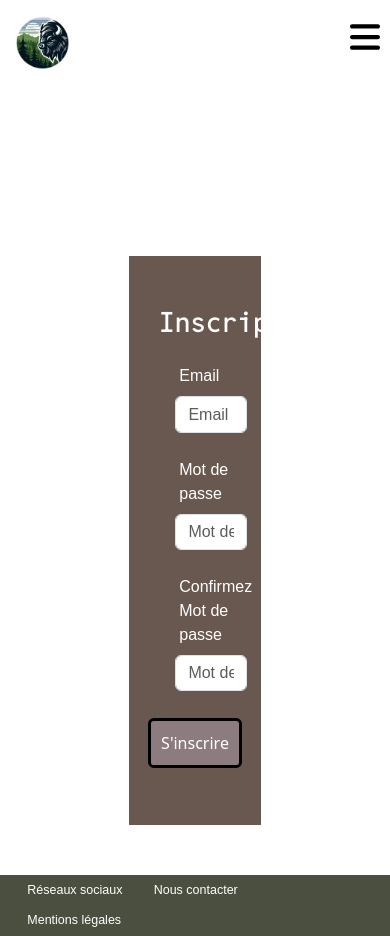
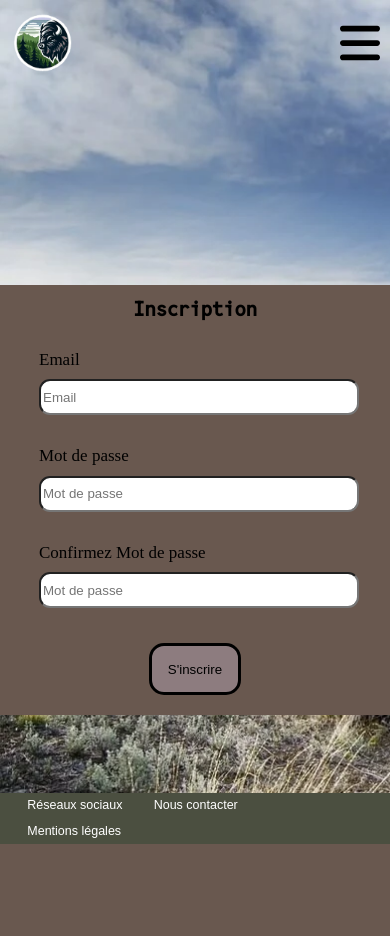
Before and after one commit to SarahNR-coder/PJFR-Yellowstone, a PHP site: page /Signin/signup.html in a window 390 px wide. After the commit the page ends 844 px from the top, so only its background shows below. Run offline with PHP 8.4, Linux system fonts and the light colour scheme; some libraries are stand-ins or nearby versions.

Commit message:
pages connexion et inscription

```diff
--- a/Signin/signin.html
+++ b/Signin/signin.html
@@ -27,9 +27,9 @@
           </nav>
     </header>
     <main>
-        <div id="signin-display">
+        <div id="form-display">
             <form id="signin-form">
-                <h1 id="signin-title">Connexion</h1>
+                <h1 class="uppage-title">Connexion</h1> <!--remplace id="signin-title"-->
                 <div class="parent-input">
                     <label for="signin-email-input">Email</label>
                     <input data-key="email" type="email" class="signin-input input-email" placeholder="Email" id="signin-email-input" required>
--- a/Signin/signup.html
+++ b/Signin/signup.html
@@ -8,7 +8,6 @@
     <link rel="stylesheet" href="style.css">
     <link rel="stylesheet" href="../style.css">
     <link rel="stylesheet" href="../active.css">
-    <link href="https://cdn.jsdelivr.net/npm/bootstrap@5.3.3/dist/css/bootstrap.min.css" rel="stylesheet" integrity="sha384-QWTKZyjpPEjISv5WaRU9OFeRpok6YctnYmDr5pNlyT2bRjXh0JMhjY6hW+ALEwIH" crossorigin="anonymous">
 </head>
 <body>
     <header>
@@ -28,25 +27,25 @@
           </nav>
     </header>
     <main>
-        <div id="signup-display">
+        <div id="form-display">
             <form id="signup-form">
-                <h1 id="signup-title">Inscription</h1>
+                <h1 class="uppage-title">Inscription</h1><!--remplace id="signup-title"-->
 
                 <div class="parent-input">
-                    <label for="signup-email-input" class="form-label">Email</label>
-                    <input data-key="email" type="email" class="signup-input form-control input-email" placeholder="Email" id="signup-email-input" required>
+                    <label for="signup-email-input">Email</label>
+                    <input data-key="email" type="email" class="signup-input input-email" placeholder="Email" id="signup-email-input" required>
                 </div>
                 <div class="parent-input">
-                    <label for="signup-password-input-fst" class="form-label">Mot de passe</label>
-                    <input data-key="password" type="password" class="signup-input form-control input-password passwords-to-match" placeholder="Mot de passe" id="signup-password-input-fst" required>
+                    <label for="signup-password-input-fst" >Mot de passe</label>
+                    <input data-key="password" type="password" class="signup-input input-password passwords-to-match" placeholder="Mot de passe" id="signup-password-input-fst" required>
                 </div>
                 <div class="parent-input">
-                    <label for="signup-password-input-scd" class="form-label">Confirmez Mot de passe</label>
+                    <label for="signup-password-input-scd">Confirmez Mot de passe</label>
                     <input data-key="password" type="password" class="signup-input
-                    form-control input-password passwords-to-match" placeholder="Mot de passe" id="signup-password-input-scd" required>
+                    input-password passwords-to-match" placeholder="Mot de passe" id="signup-password-input-scd" required>
                 </div>
                 <div id="parent-button">
-                    <button id="signup-button" type="submit" class="btn btn-primary">S'inscrire</button>
+                    <button id="signup-button" type="submit">S'inscrire</button>
                 </div>
             </form>
             <div id="infoBox">
@@ -59,7 +58,7 @@
         <a href="#">Nous contacter</a>
         <a href="#">Mentions légales</a>
     </footer>
-    <script src="https://cdn.jsdelivr.net/npm/bootstrap@5.3.3/dist/js/bootstrap.bundle.min.js" integrity="sha384-YvpcrYf0tY3lHB60NNkmXc5s9fDVZLESaAA55NDzOxhy9GkcIdslK1eN7N6jIeHz" crossorigin="anonymous"></script>
+
 <!--    firebase sdk link goes here -->
     <!-- The core Firebase JS SDK is always required and must be listed first -->
     <script src="https://www.gstatic.com/firebasejs/8.4.2/firebase-app.js"></script>
--- a/Signin/style.css
+++ b/Signin/style.css
@@ -5,141 +5,59 @@ body{
     display: flex;
     flex-direction: column;
     justify-content: space-between;
+    background-image: url(../img/signin-montainsbg.webp);
+    background-size: cover;
 }
 
-
-/* #securityInfo{
-    display: none;
-} */
-
-#infoBox{
-    display: none;
-    margin: 15px;
-    padding: 15px;
-    background-color: #c7c7e6;
+#form-display{
+    display: flex;
+    width: 100%;
+    height: 100%;
   }
 
-#signin-display{
-    display: flex;
-    flex-wrap: wrap;
-    margin:30px;
+  form{
+    background-color: #69584f;
+    display: inline-block;
+    margin: 5% auto;
+    border-radius: 15px;
+    width: 500px;
+    display : flex;
+    flex-direction: column;
+    h1{
+      text-align: center;
+      margin: 5% 0;
     }
-
-#signup-display{
-    display: flex;
-    flex-wrap: wrap;
-    margin:30px;
-}
-
-#signin-title{
-    font-family: 'Reddit Mono', 'sans-serif';
-    text-align: center;
-    margin: 3vh 1vw 3vh 1vw;
-}
-#signup-title{
-    font-family: 'Reddit Mono', 'sans-serif';
-    text-align: center;
-
-}
-
-#signin-form{
-    margin: 20px auto;
-    width:45vw;
-    height: 45vh;
-    padding: 0;
-    background-color: #69584f;
-    color:white;
-    border-radius: 8%/10%;
-    max-width: 560px;
-}
-
-#signup-form{
-    margin: 20px auto;
-    width:40%;
-    padding: 50px 30px 30px 30px;
-    background-color: #69584f;
-    color:white;
-}
-
-form input{
-    width: 80%;
-    height: 4.3vh;
-    border-radius : 0.9vw;
-    font-family: Arial, sans-serif;
-}
-
-form label{
-    width: 80%;
-    margin-left: 1vw;
-    margin-bottom: 0.6vw;
-    font-family: Arial, sans-serif;
   }
 
   .parent-input{
-    margin: 25px 0px 25px 4.2vw;
+    margin: 4% auto;
+    width: 80%;
+    label{
+      display: block;
+      padding-bottom: 3%;
+    }
+    input{
       width: 100%;
-    display: flex;
-    flex-direction: column;
+      height: 30px;
+      border-radius: 11px;
+    }
   }
 
   #parent-button{
+    margin: 5% auto;
     display: flex;
-    flex-direction: column;
-    margin: 3.2vh 0px;
-}
-
-#parent-button button{
-    align-self: center;
-    padding: 15px;
+    width: 100%;
+    button{
+      margin: auto;
+      padding: 4%;
+      border-radius: 15px;
       background-color: #8d7c7f;
       border: 3px solid black;
-    padding: 2.5vw;
-    border-radius : 1.5vw;
-}
-
-@media screen and (max-width: 1286px){
-    #signin-form{
-        width:50vw;
-        height: auto;
     }
   }
 
-@media screen and (max-width: 980px){
-    #signin-form{
-        width:55vw;
-        height: auto;
-    }
-}
-
-@media screen and (max-width: 900px){
-    #signin-form{
-        width:60vw;
-        height: auto;
-    }
-}
-
-@media screen and (max-width: 800px){
-    #signin-form{
-        width:65vw;
-        height: auto;
-    }
-}
-
-@media screen and (max-width: 580px){
-    #signin-form{
-        width:80vw;
-        height: auto;
-    }
-
-    #signin-display{
-        margin: 0;
-    }
-}
-
-@media screen and (max-width: 480px){
-    #signin-form{
-        width:100vw;
-        height: auto;
+@media screen and (max-width: 500px){
+    form{
         border-radius: 0;
     }
 }
--- a/index.html
+++ b/index.html
@@ -50,7 +50,7 @@
                     </h1>
                 </div>
                 <section class="pagesMenu">
-                    <h2>Plan de visite du site : les pages détaillées</h2>
+                    <h2 class="uppage-title">Plan de visite du site : les pages détaillées</h2>
                     <article class="pageTeaser  odd pageTeaserBg first">
                         <div class="imageBox background">
                             <a href="#"><img src="../img/home-symbole-NPS.webp" alt="Pointe de flèche, le symbole du National Park Service"></a>
--- a/style.css
+++ b/style.css
@@ -110,7 +110,7 @@ header{
     justify-content: space-between;
 }
 
-.pagesMenu h2{
+.uppage-title{/*remplace .pagesMenu h2*/
     font-family: 'Reddit Mono', 'sans-serif';
     font-size: 37px;
     color: black;
@@ -211,7 +211,7 @@ footer a:hover{
         margin-bottom: 30px;
     }
 
-    .pagesMenu h2{
+    .uppage-title{/*remplace .pagesMenu h2*/
         font-size: 34px;
     }
 
@@ -257,7 +257,7 @@ footer a:hover{
         flex-wrap: wrap;
     }
 
-    .pagesMenu h2{
+    .uppage-title{/*remplace .pagesMenu h2*/
         font-size: 32px;
     }
 
@@ -317,7 +317,7 @@ footer a:hover{
     /*Menu*/
 
 
-    .pagesMenu h2{
+    .uppage-title{/*remplace .pagesMenu h2*/
         font-size: 27px;
     }
 
@@ -390,7 +390,7 @@ footer a:hover{
         font-size : 33px;
     }
     /*Menu*/
-    .pagesMenu h2{
+    .uppage-title{/*remplace .pagesMenu h2*/
         font-size: 24px;
     }
 
@@ -408,7 +408,7 @@ footer a:hover{
         font-size : 28px;
     }
     /*Menu*/
-    .pagesMenu h2{
+    .uppage-title{/*remplace .pagesMenu h2*/
         font-size: 21px;
     }
 
@@ -431,7 +431,7 @@ footer a:hover{
     }
     /*Menu*/
 
-    .pagesMenu h2{
+    .uppage-title{/*remplace .pagesMenu h2*/
         font-size: 20px;
     }
 
```
Also changed, not shown: img/signin-montainsbg.webp (added), img/signup-wooden-bridgebg.webp (added), ressources/signin-montagnesbg.jpg (added), ressources/signup-wooden-bridgebg.jpg (added). Lines whose indentation alone changed are shown as unchanged.
